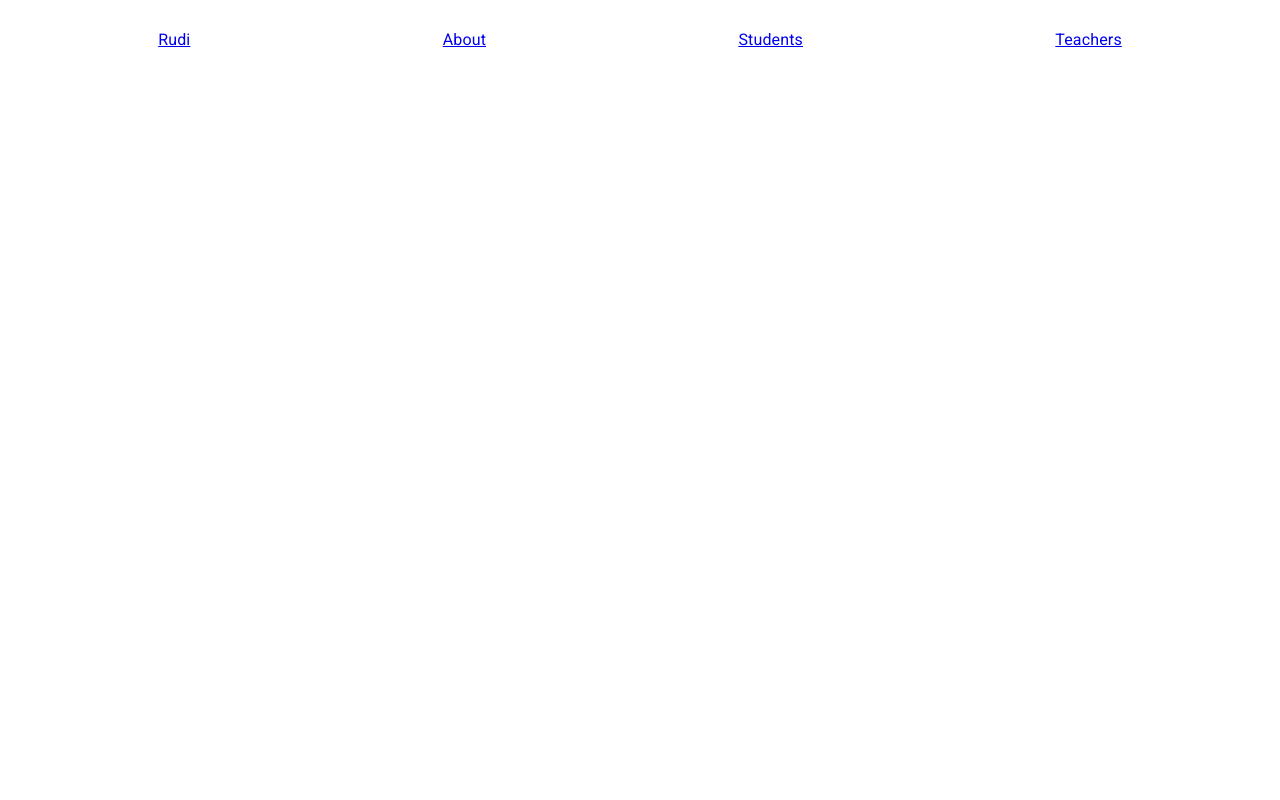
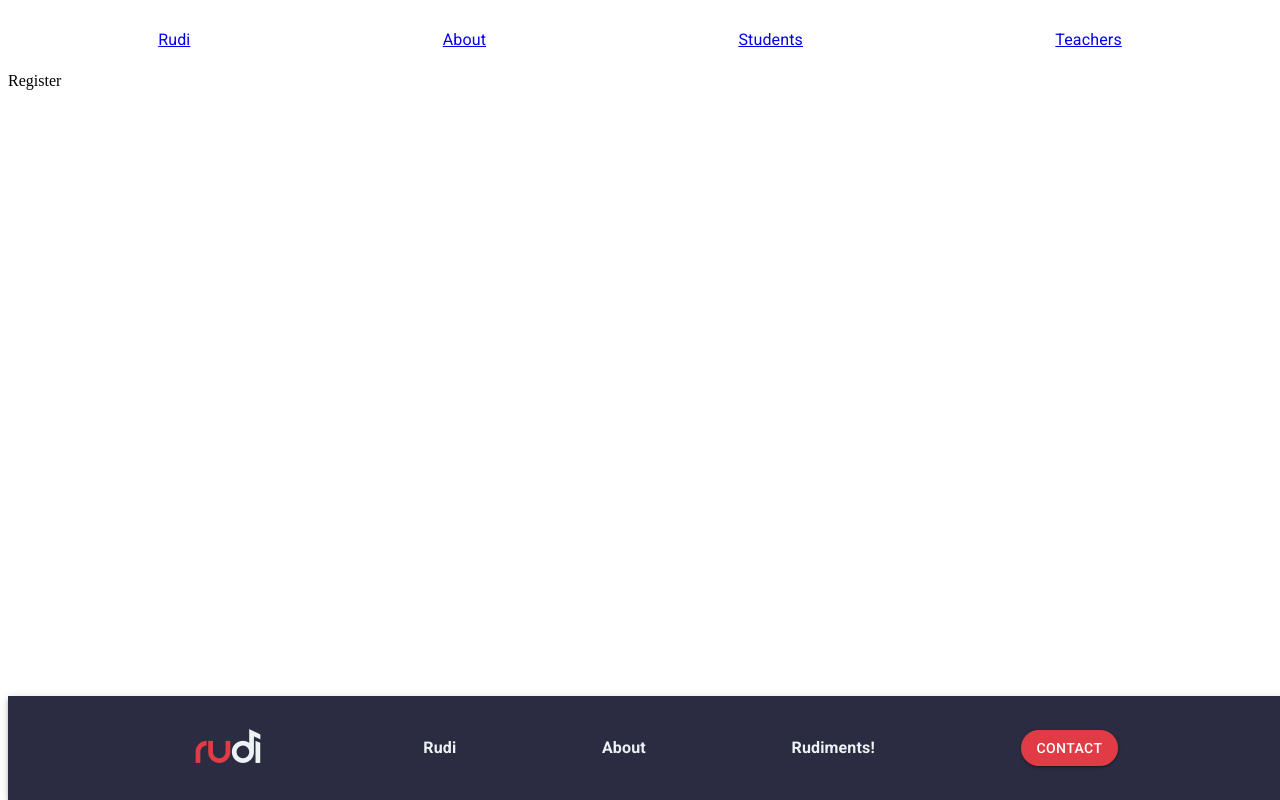
Before and after one commit to jordanboardman/rudi-app-front-end, a React (Create React App) app: page /register in a window 1280 px wide. Built offline with nearby package versions, Linux system fonts and the light colour scheme.

Commit message:
Created a working footer (still needs a little bit of work)

```diff
--- /dev/null
+++ b/src/components/Footer.js
@@ -0,0 +1,71 @@
+import React from "react";
+import { AppBar, Typography, Toolbar, Box, Button } from "@mui/material";
+import { Link } from "react-router-dom";
+
+const Footer = () => {
+  return (
+    <AppBar
+      position="static"
+      sx={{
+        backgroundColor: "#2B2C42",
+        display: "flex",
+        position: "fixed",
+        bottom: 0,
+        width: "100%",
+      }}
+    >
+      <Toolbar
+        sx={{
+          display: "flex",
+          justifyContent: "space-evenly",
+        }}
+      >
+        <Box>
+          <img
+            src="./Logos/Logo_Dark Background.png"
+            alt="rudi logo"
+            className="logo"
+          />
+        </Box>
+        <Typography sx={{ fontWeight: "bolder" }}>
+          <Link to="/" className="link">
+            Rudi
+          </Link>
+        </Typography>
+
+        <Typography sx={{ fontWeight: "bolder" }}>
+          <Link to="/about" className="link">
+            About
+          </Link>
+        </Typography>
+
+        <Typography sx={{ fontWeight: "bolder" }}>
+          <Link to="/rudiments" className="link">
+            Rudiments!
+          </Link>
+        </Typography>
+
+        {/* <Typography sx={{ fontWeight: "bolder" }}>
+          <Link to="/students" className="link">
+            Students
+          </Link>
+        </Typography>
+
+        <Typography sx={{ fontWeight: "bolder" }}>
+          <Link to="/teachers" className="link">
+            Teachers
+          </Link>
+        </Typography> */}
+
+        <Button
+          variant="contained"
+          sx={{ backgroundColor: "#E13C45", borderRadius: "40px" }}
+        >
+          Contact
+        </Button>
+      </Toolbar>
+    </AppBar>
+  );
+};
+
+export default Footer;
--- a/src/components/layout/BaseLayout.js
+++ b/src/components/layout/BaseLayout.js
@@ -1,14 +1,16 @@
-import React from 'react'
-import Navbar from '../Navbar'
+import React from "react";
+import Footer from "../Footer";
+import Navbar from "../Navbar";
 
 const BaseLayout = (props) => {
   return (
     <>
-    <Navbar />
+      <Navbar />
+      <Footer />
 
-    {/* {props.children} */}
+      {props.children}
     </>
-  )
-}
+  );
+};
 
-export default BaseLayout
+export default BaseLayout;
--- /dev/null
+++ b/src/index.css
@@ -0,0 +1,8 @@
+.link {
+  color: #edf2f4;
+  text-decoration: none;
+}
+
+.logo {
+  width: 100px;
+}
```
Also changed, not shown: src/index.js (+15 -14 lines).
